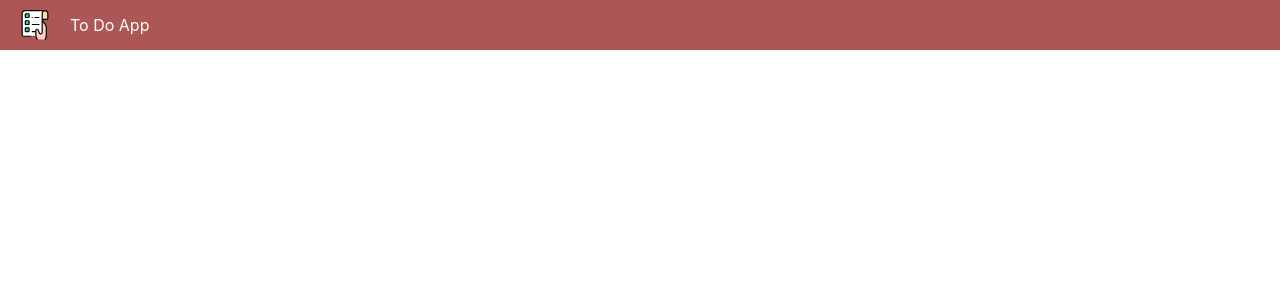
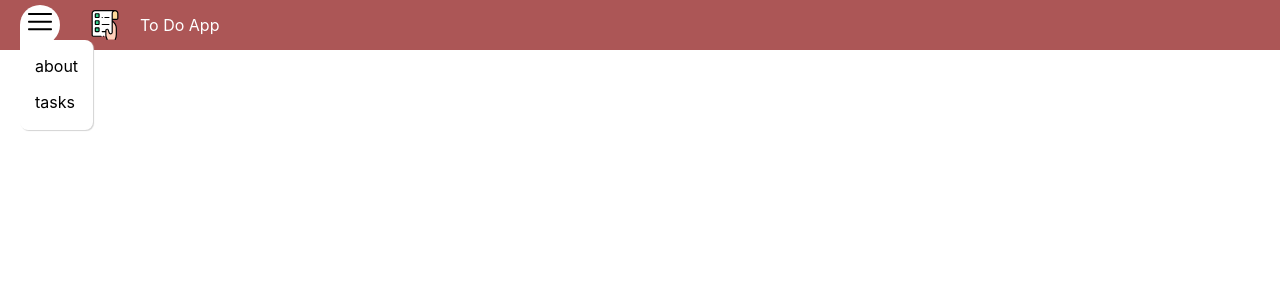
Before and after one commit to AndreeaAVic/national6-vicsai, a React (Create React App) app: page / in a window 1280 px wide. Shown: the top 300 px of the page. Built offline with nearby package versions, Linux system fonts and the light colour scheme.

Commit message:
finished homework

```diff
--- a/src/components/AppLogo/AppLogo.css
+++ b/src/components/AppLogo/AppLogo.css
@@ -1,5 +1,5 @@
 .app-logo {
     width: 30px;
     height: 30px;
-    margin-left: 20px;
+    margin-left: 90px;
 }
--- a/src/components/Header/Header.css
+++ b/src/components/Header/Header.css
@@ -4,9 +4,19 @@
     height: 50px;
     display: flex;
     align-items: center;
+    position: relative;
 }
 
 .app-header__title {
     margin-left: 20px;
     color: white;
 }
+
+.app-menu {
+    display: flex;
+    width: 15%;
+    height: 125px;
+    position: absolute;
+    top: 5px;
+    margin-left: 20px;
+}
--- a/src/components/Header/Header.jsx
+++ b/src/components/Header/Header.jsx
@@ -1,9 +1,15 @@
 import { AppLogo } from "../AppLogo/AppLogo";
 import "./Header.css";
+import { MenuButton } from "./Menu/MenuButton/MenuButton";
+import { MenuFlyout } from "./Menu/MenuFlyout/MenuFlyout";
 
 export function Header() {
   return (
     <div className="app-header">
+      <div className="app-menu">
+        <MenuButton />
+        <MenuFlyout />
+      </div>
       <AppLogo />
       <p className="app-header__title">To Do App</p>
     </div>
--- a/src/components/Header/Menu/MenuButton/MenuButton.css
+++ b/src/components/Header/Menu/MenuButton/MenuButton.css
@@ -0,0 +1,18 @@
+.app-menu-button {
+    display: flex;
+    align-items: center;
+    width: 30px;
+    height: 40px;
+    justify-content: center;
+    position: absolute;
+    padding: 0 5px;
+    background: white;
+    border-top-right-radius: 20px;
+    border-top-left-radius: 20px;
+    border-bottom-right-radius: 20px;
+}
+
+#menu-button {
+    width: 24px;
+    height: 24px;
+}
--- a/src/components/Header/Menu/MenuButton/MenuButton.jsx
+++ b/src/components/Header/Menu/MenuButton/MenuButton.jsx
@@ -0,0 +1,10 @@
+import menuSvg from "./menu.svg";
+import "./MenuButton.css";
+
+export function MenuButton() {
+    return (
+        <div className="app-menu-button">
+            <img src={menuSvg} id="menu-button" alt="menu-img" />
+        </div>
+    );
+}
--- a/src/components/Header/Menu/MenuFlyout/MenuFlyout.css
+++ b/src/components/Header/Menu/MenuFlyout/MenuFlyout.css
@@ -0,0 +1,12 @@
+.app-menu-flyout {
+    position: absolute;
+    top: 35px;
+    height: 90px;
+    padding: 0 15px;
+    border-top-left-radius: 0px;
+    border-top-right-radius: 8px;
+    border-bottom-right-radius: 8px;
+    border-bottom-left-radius: 8px;
+    background: white;
+    box-shadow: 1px 1px 1px lightgray;
+}
--- a/src/components/Header/Menu/MenuFlyout/MenuFlyout.jsx
+++ b/src/components/Header/Menu/MenuFlyout/MenuFlyout.jsx
@@ -0,0 +1,10 @@
+import "./MenuFlyout.css";
+
+export function MenuFlyout() {
+    return (
+        <div className="app-menu-flyout">
+            <p>about</p>
+            <p>tasks</p>
+        </div>
+    );
+}
```
